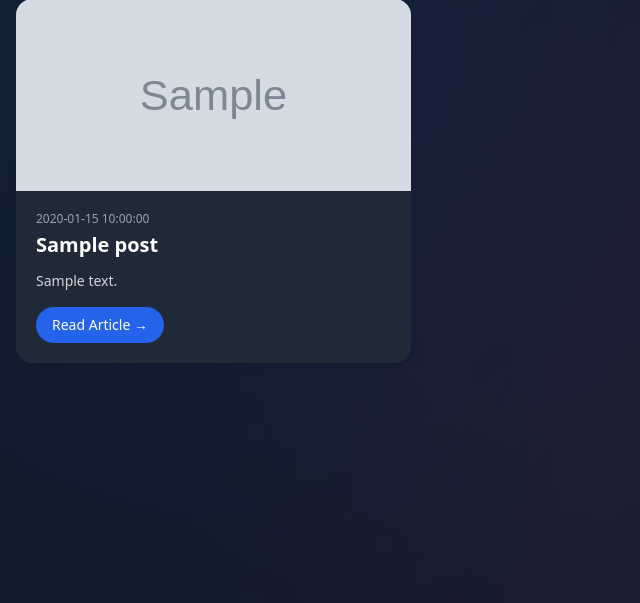
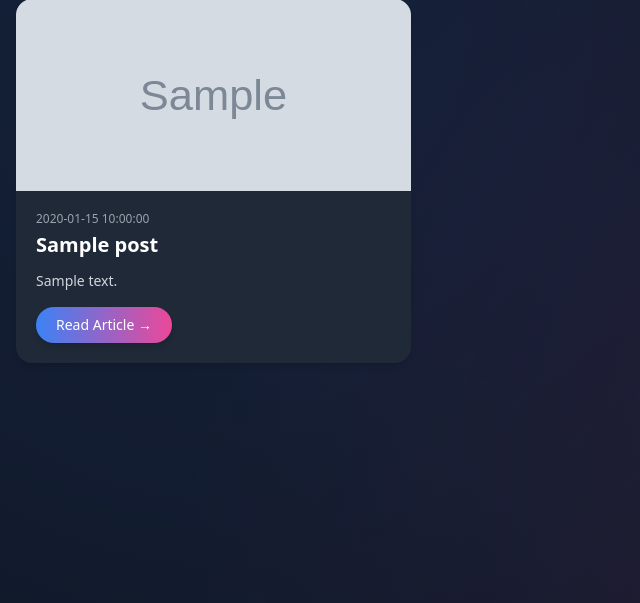
Before and after one commit to onurcangnc/medium_feed_site, a Python web app: template templates/index.html.j2 in a window 1280 px wide. Shown: the part 121-724 px from the top of the page, without its empty margins (0-640 px from the left). Run offline with Jinja, Linux system fonts and the light colour scheme; the template is opened without the code that fills it: most values are stand-ins (such as "Sample title", 1, 10 or a date in 2020); grey boxes marked "Sample" are stand-in pictures; some libraries are stand-ins or nearby versions.

Commit message:
additional tests added.5

```diff
--- a/templates/index.html.j2
+++ b/templates/index.html.j2
@@ -70,20 +70,20 @@
 
       <div class="grid grid-cols-1 sm:grid-cols-2 lg:grid-cols-3 gap-8">
         {% for post in posts %}
-        <div class="bg-gray-800 rounded-2xl shadow-md hover:shadow-2xl transition duration-300 transform hover:-translate-y-1 overflow-hidden" data-sr>
+        <div class="bg-gray-800 rounded-2xl shadow-md hover:shadow-2xl transition duration-300 transform hover:-translate-y-1 overflow-hidden relative group" data-sr>
           {% if post.thumbnail %}
-          <img src="{{ post.thumbnail }}" alt="cover image" class="w-full h-48 object-cover">
+          <img src="{{ post.thumbnail }}" alt="cover image" class="w-full h-48 object-cover group-hover:scale-105 transition-transform duration-300">
           {% endif %}
           <div class="p-5">
             <div class="text-xs text-gray-400 mb-1">{{ post.published }}</div>
-            <h2 class="text-xl font-semibold text-white mb-3 hover:text-blue-300 transition">
+            <h2 class="text-xl font-semibold text-white mb-3 group-hover:text-blue-300 transition">
               {{ post.title }}
             </h2>
             <p class="text-gray-300 text-sm mb-4">
               {{ post.summary | truncate(160, True, "...") }}
             </p>
             <a href="{{ post.link }}" target="_blank" class="inline-block">
-              <button class="px-4 py-2 bg-blue-600 hover:bg-blue-500 text-white rounded-full text-sm font-medium transition duration-300">
+              <button class="px-5 py-2 bg-gradient-to-r from-blue-500 to-pink-500 hover:from-pink-500 hover:to-blue-500 text-white rounded-full text-sm font-medium transition duration-300 shadow-md hover:shadow-xl">
                 Read Article →
               </button>
             </a>
```
